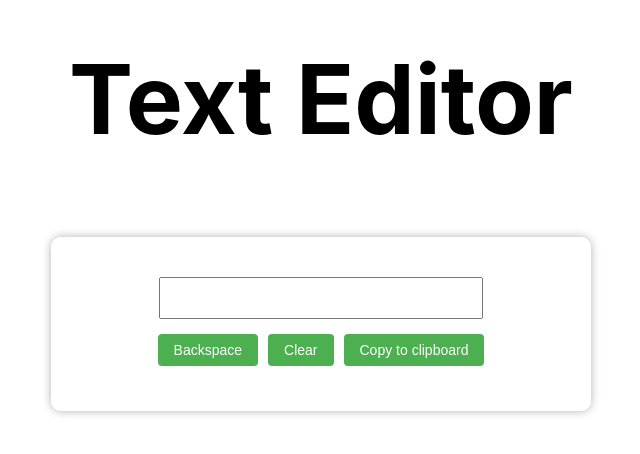
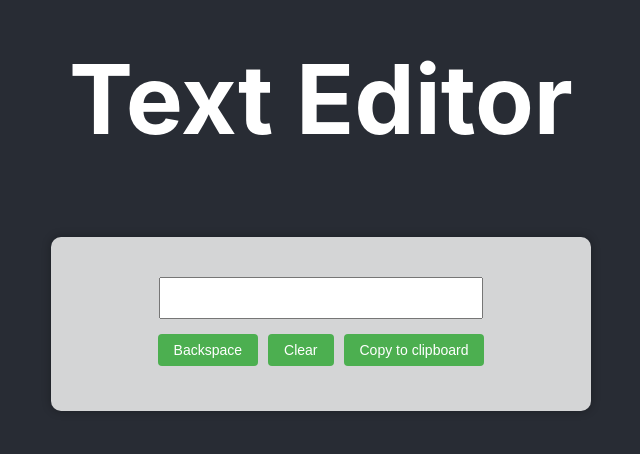
Before and after one commit to Kfmoi/GDSC-Frontend, a React (Create React App) app: page / in a window 1280 px wide. Shown: the part 206-660 px from the top of the page, without its empty margins (319-959 px from the left). Built offline with nearby package versions, Linux system fonts and the light colour scheme; the HTML template or start-up script is replaced by a standard one.

Commit message:
change background

```diff
--- a/src/App.js
+++ b/src/App.js
@@ -4,11 +4,11 @@ import React from 'react';
 // import components
 import FrontPage from './pages/FrontPage';
 
-// import './App.css';
+import './App.css';
 
 function App() {
   return (
-    <div className='App'>
+    <div className='app'>
       <FrontPage />
     </div>
   );
```
